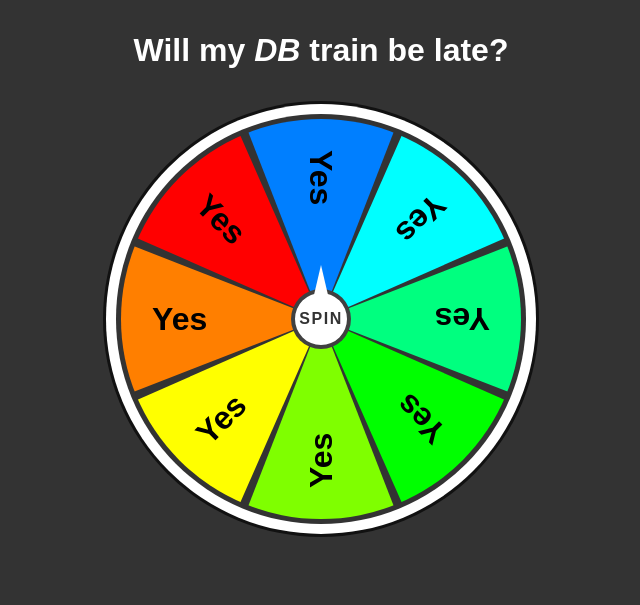
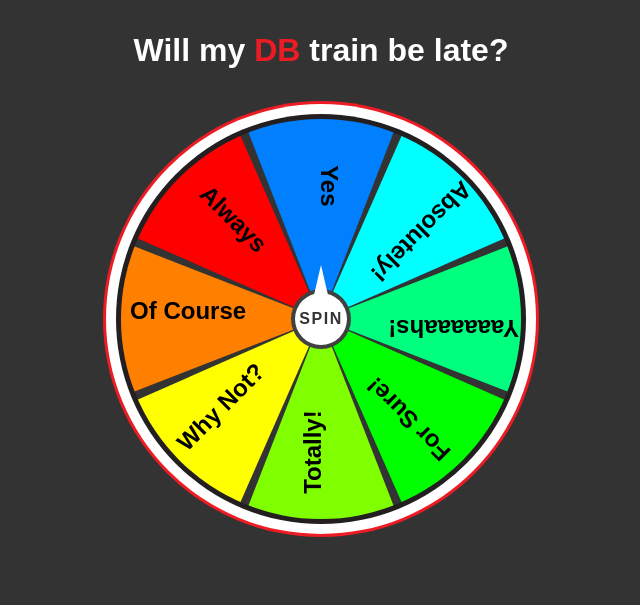
Before and after one commit to tkw1536/late.guys.wtf, a plain HTML site: page index.html in a window 1280 px wide. Shown: the whole page, without its empty margins (319-959 px from the left). Drawn offline with Linux system fonts and the light colour scheme.

Commit message:
coloring and improvements

```diff
--- a/index.html
+++ b/index.html
@@ -37,6 +37,10 @@
     margin-bottom: 1em;
 
     text-align: center;
+}
+
+h1 span {
+    color: #ed1c24;
 }
 
 footer {
@@ -98,9 +102,9 @@
     background: #333;
     border-radius: 50%;
     overflow: hidden;
-    box-shadow: 0 0 0 5px #333,
+    box-shadow: 0 0 0 5px #231f20,
     0 0 0 15px #fff,
-    0 0 0 18px #111;
+    0 0 0 18px #ed1c24;
     transition: transform 5s ease-in-out;
 }
 
@@ -120,38 +124,40 @@
 }
 .wheel div::after {
     position: relative;
+    left: 0.5em;
     transform: rotate(45deg);
-    font-size: 2em;
+    text-align: left;
+    font-size: 1.5em;
     font-weight: 700;
     color: black;
-    content: "Yes";
+    content: var(--variant);
 }
 </style>
-<h1>Will my <em>DB</em> train be late?</h1>
+<h1>Will my <span>DB</span> train be late?</h1>
 <br>
 <div class="container">
   <div class="spinBtn">Spin</div>
   <div class="wheel">
-    <div class="number" style="--i:1;--clr:#007FFF"></div>
-    <div class="number" style="--i:2;--clr:#00FFFF"></div>
-    <div class="number" style="--i:3;--clr:#00FF7F"></div>
-    <div class="number" style="--i:4;--clr:#00FF00"></div>
-    <div class="number" style="--i:5;--clr:#7FFF00"></div>
-    <div class="number" style="--i:6;--clr:#FFFF00"></div>
-    <div class="number" style="--i:7;--clr:#FF7F00"></div>
-    <div class="number" style="--i:8;--clr:#FF0000"></div>
+    <div class="number" style="--i:1;--clr:#007FFF;--variant:'Yes';"></div>
+    <div class="number" style="--i:2;--clr:#00FFFF;--variant:'Absolutely!';"></div>
+    <div class="number" style="--i:3;--clr:#00FF7F;--variant:'Yaaaaaahs!';"></div>
+    <div class="number" style="--i:4;--clr:#00FF00;--variant:'For Sure!';"></div>
+    <div class="number" style="--i:5;--clr:#7FFF00;--variant:'Totally!';"></div>
+    <div class="number" style="--i:6;--clr:#FFFF00;--variant:'Why Not?';"></div>
+    <div class="number" style="--i:7;--clr:#FF7F00;--variant:'Of Course';"></div>
+    <div class="number" style="--i:8;--clr:#FF0000;--variant:'Always';"></div>
   </div>
 </div>
 
 <script>
-    let wheel = document.querySelector('.wheel');
-    let spinBtn = document.querySelector('.spinBtn');
+    const container = document.querySelector('.container');
+    const wheel = document.querySelector('.wheel');
     let value = Math.ceil(Math.random() * 3600);
 
-    spinBtn.onclick = function() {
+    container.addEventListener('click', function() {
         wheel.style.transform = "rotate(" + value + "deg)";
         value += Math.ceil(Math.random() * 3600);
-    }
+    })
 </script>
 
 <footer>
```
